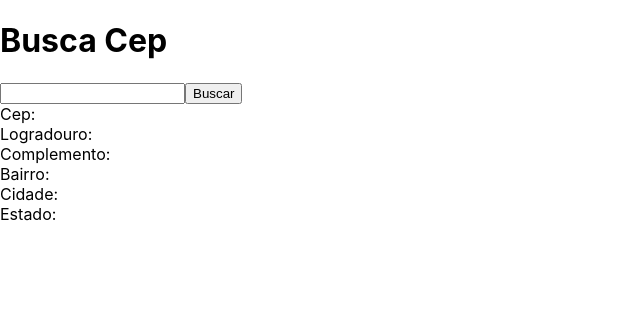
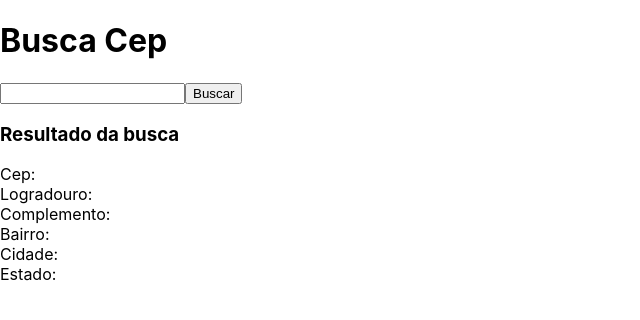
Before and after one commit to madruga665/busca-cep, a React (Create React App) app: page / in a window 1280 px wide. Shown: the top 320 px of the page, without its empty margins (0-640 px from the left). Built offline with nearby package versions, Linux system fonts and the light colour scheme.

Commit message:
Move o Header e o input para page Home

```diff
--- a/src/App.js
+++ b/src/App.js
@@ -1,15 +1,12 @@
 import React, { Component } from "react";
-import Header from "./components/Header";
-import Input from "./components/Input";
+import Home from "./pages/Home";
 
 export default class App extends Component {
-
   render() {
     return (
-      <main className="app">
-        <Header />
-        <Input />
-      </main>
+      <>
+        <Home />
+      </>
     );
   }
 }
--- a/src/components/Card.jsx
+++ b/src/components/Card.jsx
@@ -2,7 +2,7 @@ import React, { Component } from "react";
 import "./styles/Card.css";
 
 export default class Card extends Component {
-  renderData = () => {
+  result = () => {
     const { data: { data } } = this.props
     const { cep, logradouro, complemento, bairro, localidade, uf } = data;
     return (
@@ -21,7 +21,8 @@ export default class Card extends Component {
 
     return(
     <section className="card-container">
-      {data === undefined ? null : this.renderData()}
+      <h3>Resultado da busca</h3>
+      {data === undefined ? null : this.result()}
     </section>
     );
   }
--- a/src/components/Input.jsx
+++ b/src/components/Input.jsx
@@ -1,19 +1,18 @@
 import React, { Component } from "react";
 import Card from "./Card";
-
 export default class Input extends Component {
   constructor() {
     super();
     this.state = {
       cep: "",
-      data: {}
+      data: {},
     };
   }
 
   fetchCep = async (inputCep) => {
     const response = await fetch(`https://viacep.com.br/ws/${inputCep}/json/`);
     const data = await response.json();
-    this.setState({data: data});
+    this.setState({ data: data });
     console.log(data);
   };
 
@@ -24,19 +23,23 @@ export default class Input extends Component {
   };
 
   handleSubmit = (event) => {
-    const {cep} = this.state;
+    const { cep } = this.state;
     event.preventDefault();
-    this.fetchCep(cep)
-  }
+    this.fetchCep(cep);
+  };
 
   render() {
     const { cep } = this.state;
     return (
-      <form>
-        <input type="text" value={cep} onChange={this.handleChange} />
-        <button type="submit" onClick={this.handleSubmit}>Buscar</button>
-        <Card data={ this.state } />
-      </form>
+      <>
+        <form>
+          <input type="text" value={cep} onChange={this.handleChange} />
+          <button type="submit" onClick={this.handleSubmit}>
+            Buscar
+          </button>
+        </form>
+        <Card data={this.state} />
+      </>
     );
   }
 }
--- /dev/null
+++ b/src/pages/Home.js
@@ -0,0 +1,14 @@
+import React, { Component } from "react";
+import Header from "../components/Header";
+import Input from "../components/Input";
+
+export default class Home extends Component {
+  render() {
+    return (
+      <main className="home">
+        <Header />
+        <Input />
+      </main>
+    );
+  }
+}
```
